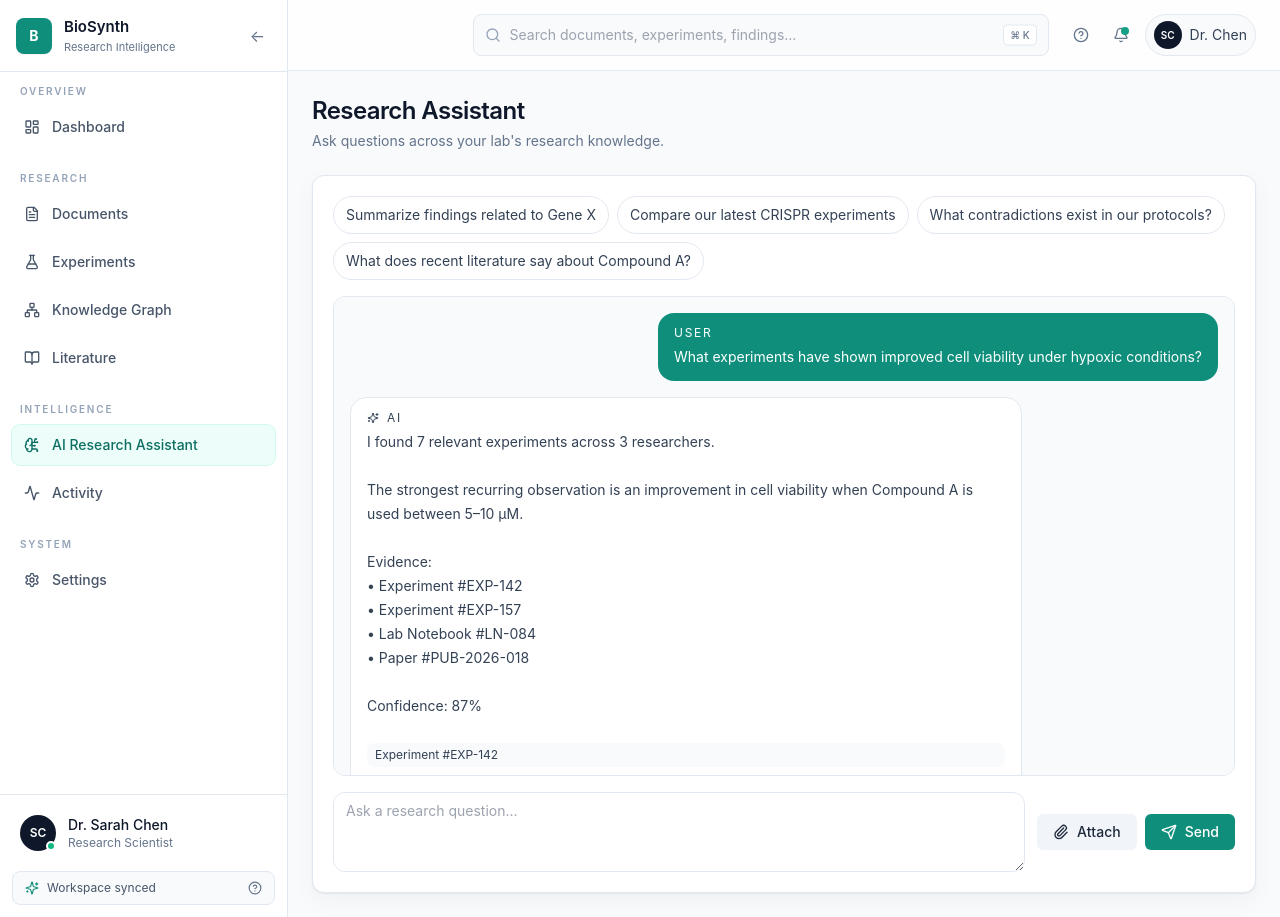
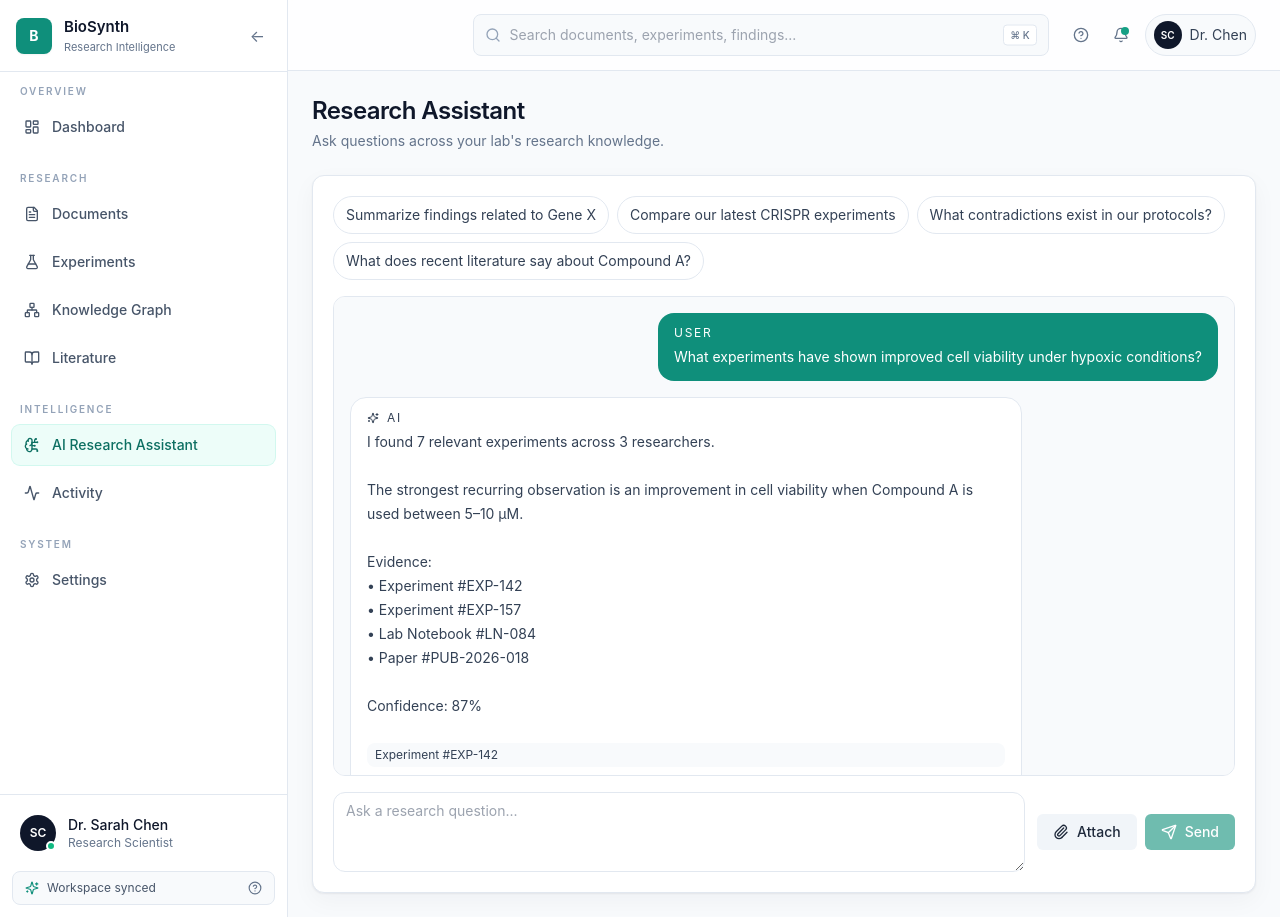
Before and after one commit to kalviumcommunity/BioSync, a React (Vite) app: page /ai-assistant in a window 1280 px wide. Built offline with nearby package versions, Linux system fonts and the light colour scheme.

Commit message:
Improve chat message sending

```diff
--- a/src/components/ai/ChatInterface.tsx
+++ b/src/components/ai/ChatInterface.tsx
@@ -70,13 +70,19 @@ export function ChatInterface() {
         <textarea
           value={input}
           onChange={(event) => setInput(event.target.value)}
+          onKeyDown={(event) => {
+            if (event.key === 'Enter' && !event.shiftKey) {
+              event.preventDefault()
+              onSend()
+            }
+          }}
           rows={2}
           placeholder="Ask a research question..."
           className="min-h-[80px] flex-1 rounded-xl border border-slate-200 bg-white px-3 py-2 text-sm text-slate-700 outline-none transition focus:border-brand-500 focus:ring-2 focus:ring-brand-500/10"
         />
         <div className="flex items-center gap-2">
           <Button variant="secondary" icon={<Paperclip className="h-4 w-4" />}>Attach</Button>
-          <Button icon={<Send className="h-4 w-4" />} onClick={onSend}>Send</Button>
+          <Button icon={<Send className="h-4 w-4" />} onClick={onSend} disabled={!input.trim()}>Send</Button>
         </div>
       </div>
     </div>
```
